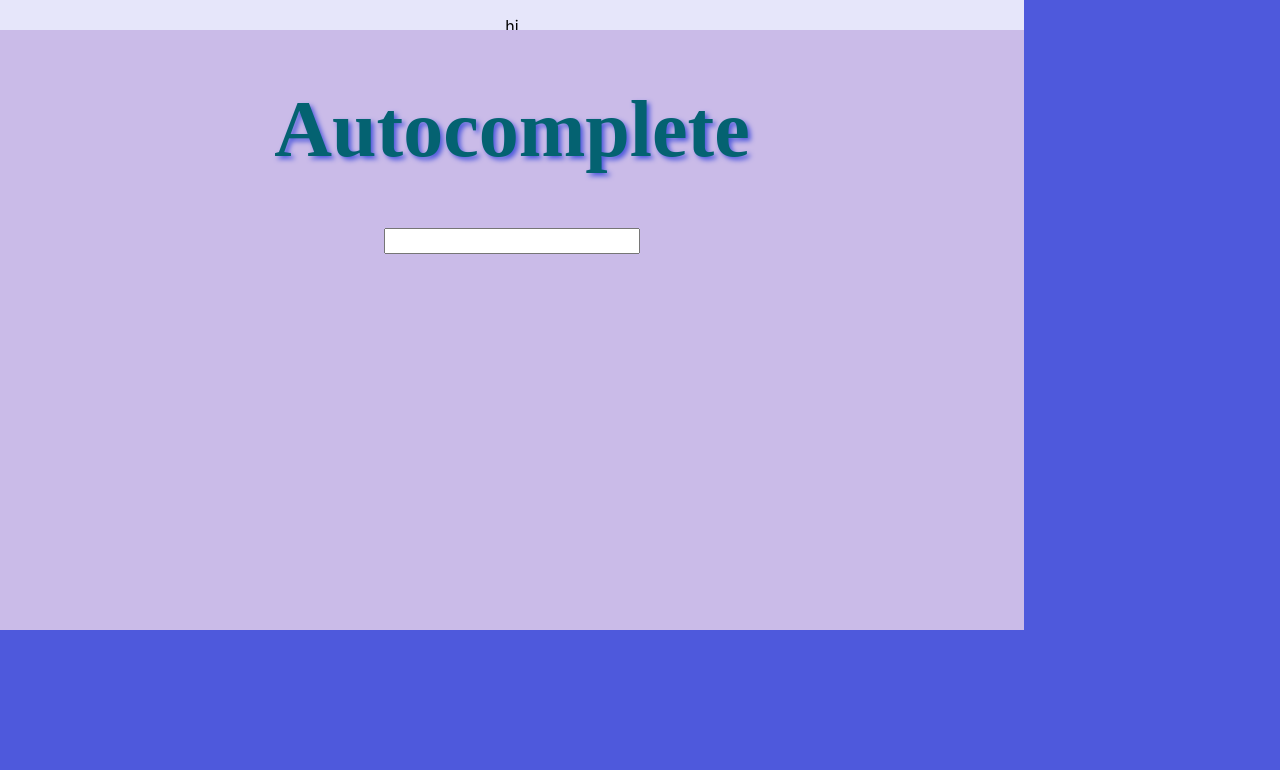
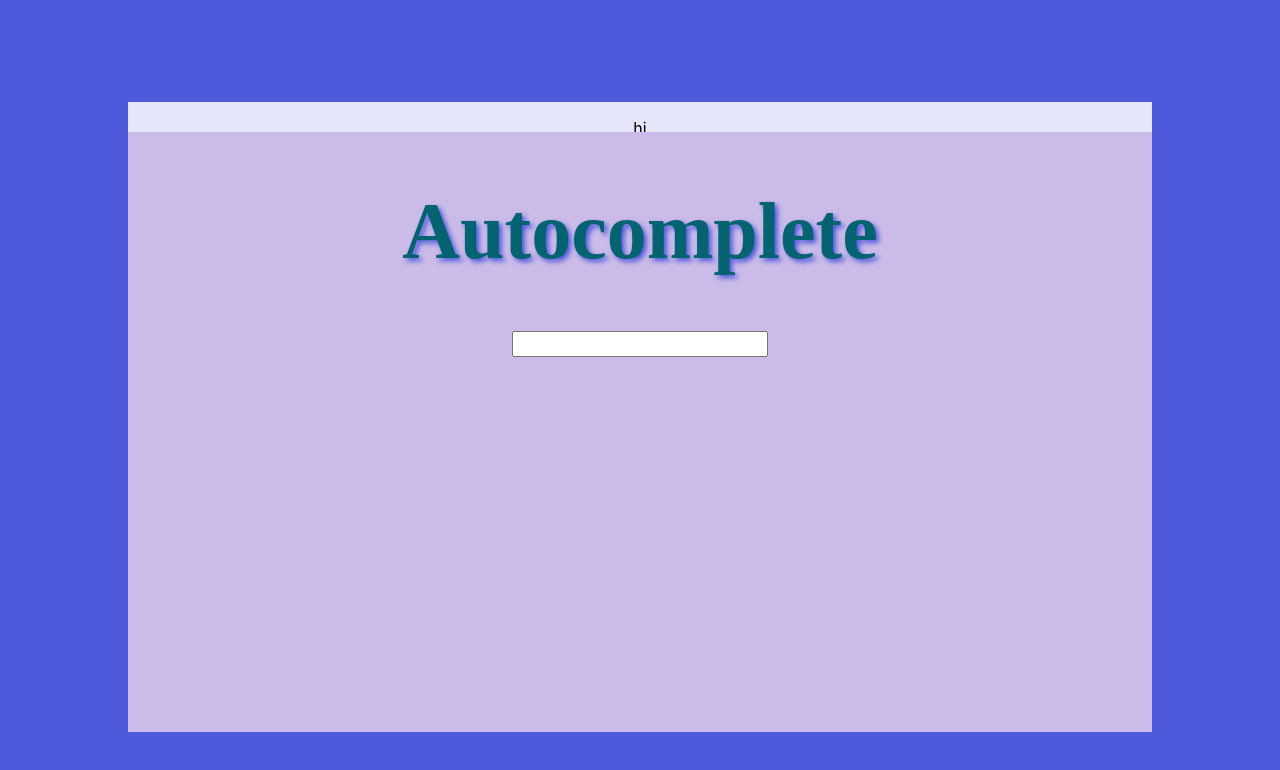
Before and after one commit to scrabblegenies/autocomplete, a React (Create React App) app: page / in a window 1280 px wide. Shown: the top 770 px of the page. Built offline with nearby package versions, Linux system fonts and the light colour scheme; a web font is replaced by a local one.

Commit message:
styles and getting font awesome to play nice.

```diff
--- a/public/index.html
+++ b/public/index.html
@@ -6,6 +6,9 @@
     <meta name="viewport" content="width=device-width, initial-scale=1" />
     <meta name="theme-color" content="#000000" />
     <link href="https://fonts.googleapis.com/css?family=Barlow|Nova+Flat&display=swap" rel="stylesheet">
+    <link rel="stylesheet" href="https://maxcdn.bootstrapcdn.com/font-awesome/4.6.1/css/font-awesome.min.css">
+
+
     <!--
       manifest.json provides metadata used when your web app is installed on a
       user's mobile device or desktop. See https://developers.google.com/web/fundamentals/web-app-manifest/
@@ -35,5 +38,6 @@
       To begin the development, run `npm start` or `yarn start`.
       To create a production bundle, use `npm run build` or `yarn build`.
     -->
+      <script src="https://use.fontawesome.com/813dd9cb07.js"></script>
   </body>
 </html>
--- a/src/App.css
+++ b/src/App.css
@@ -17,6 +17,9 @@ font-family: 'Barlow', sans-serif; */
 
 .App {
   text-align: center;
+  display: flex;
+  justify-content: center;
+  margin-top: 8%;
 }
 
 body {
```
